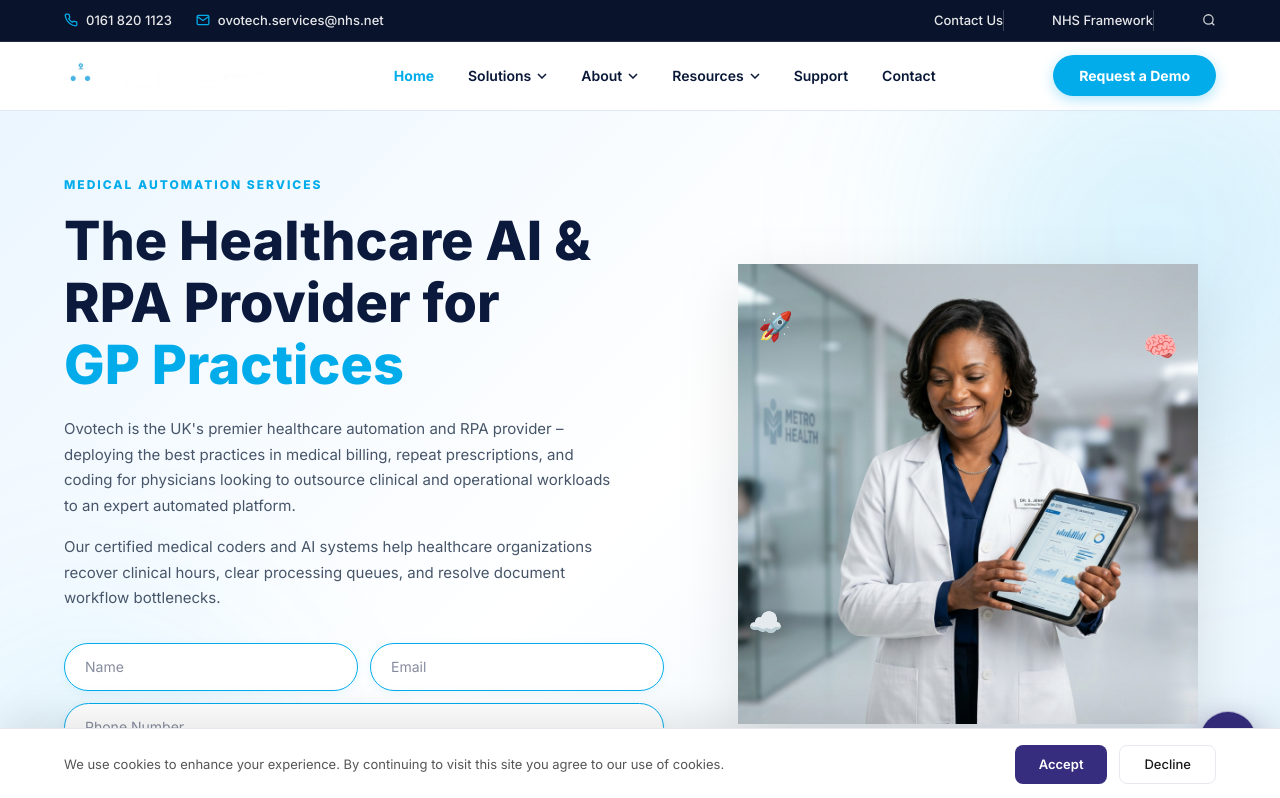
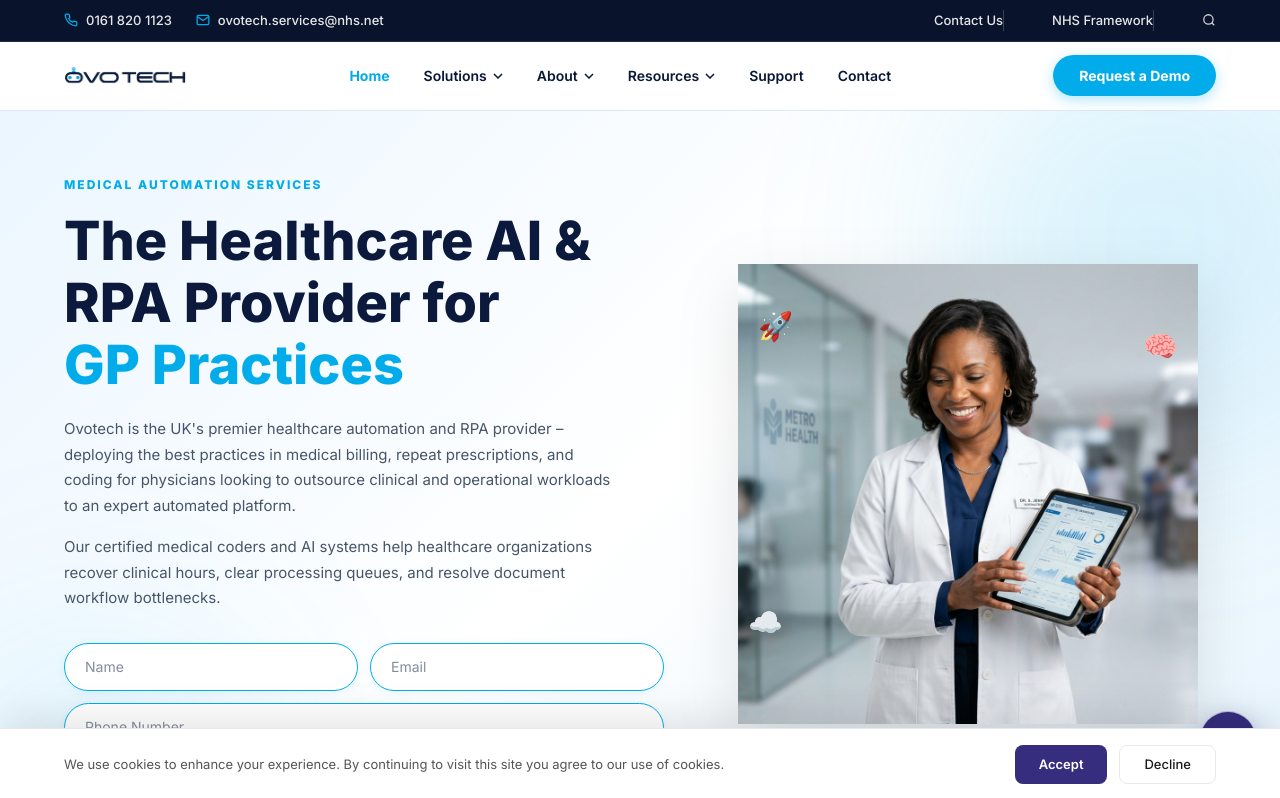
Before and after one commit to HafizTayyabNasir/ovotech, a Next.js app: page / in a window 1280 px wide. Shown: the top 798 px of the page. Built offline with nearby package versions, Linux system fonts and the light colour scheme.

Commit message:
Fix header and footer logo visibility with high-res dark/light logo assets

```diff
--- a/src/components/Footer.js
+++ b/src/components/Footer.js
@@ -35,7 +35,7 @@
         {/* Brand */}
         <div style={{ flex: "0 1 280px" }}>
           <div style={{ display: "flex", alignItems: "center", gap: "10px", marginBottom: "20px" }}>
-            <img src="/logo.webp" alt="Ovotech Logo" style={{ height: "32px", width: "auto" }} />
+            <img src="/logo-footer.png" alt="Ovotech Logo" style={{ height: "36px", width: "auto" }} />
           </div>
           <p style={{ fontSize: "14px", color: "rgba(255,255,255,0.6)", lineHeight: 1.7, marginBottom: "24px" }}>
             Ovotech is an end-to-end clinical document processing and coding workflow platform designed specifically for UK GP practices.
--- a/src/components/Navbar.js
+++ b/src/components/Navbar.js
@@ -81,7 +81,7 @@
       <div className="site-container flex items-center justify-between relative" style={{ padding: "12px 24px", minHeight: "68px" }}>
         {/* Brand Logo */}
         <Link href="/" onClick={() => setMenuOpen(false)} className="flex items-center gap-2.5 shrink-0 z-[102]">
-          <img src="/logo.webp" alt="Ovotech Logo" style={{ height: "34px", width: "auto" }} />
+          <img src="/logo.png" alt="Ovotech Logo" style={{ height: "40px", width: "auto" }} />
         </Link>
 
         {/* Mobile Hamburger / Close Button */}
```
Also changed, not shown: public/logo-footer.png (added), public/logo.png (added).
